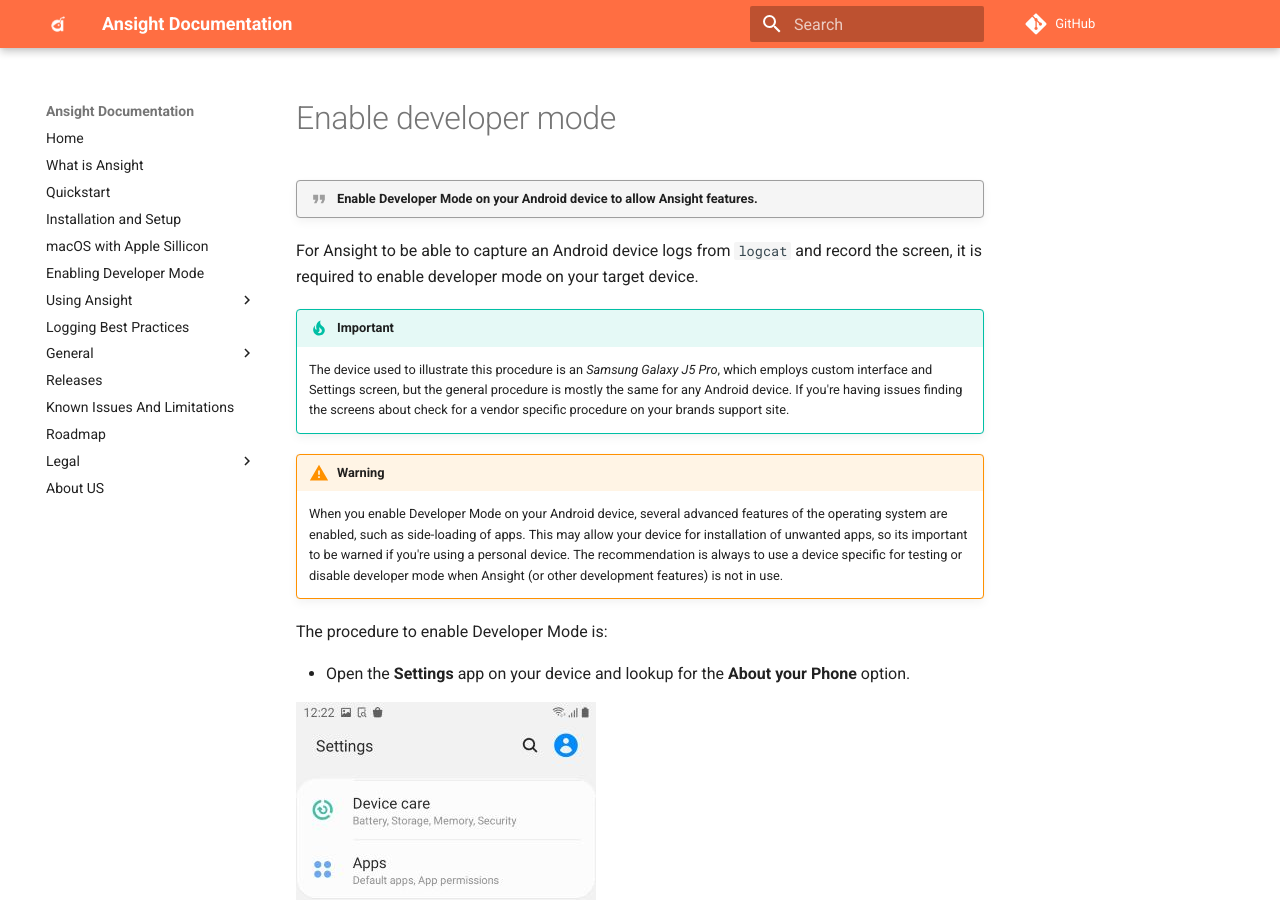
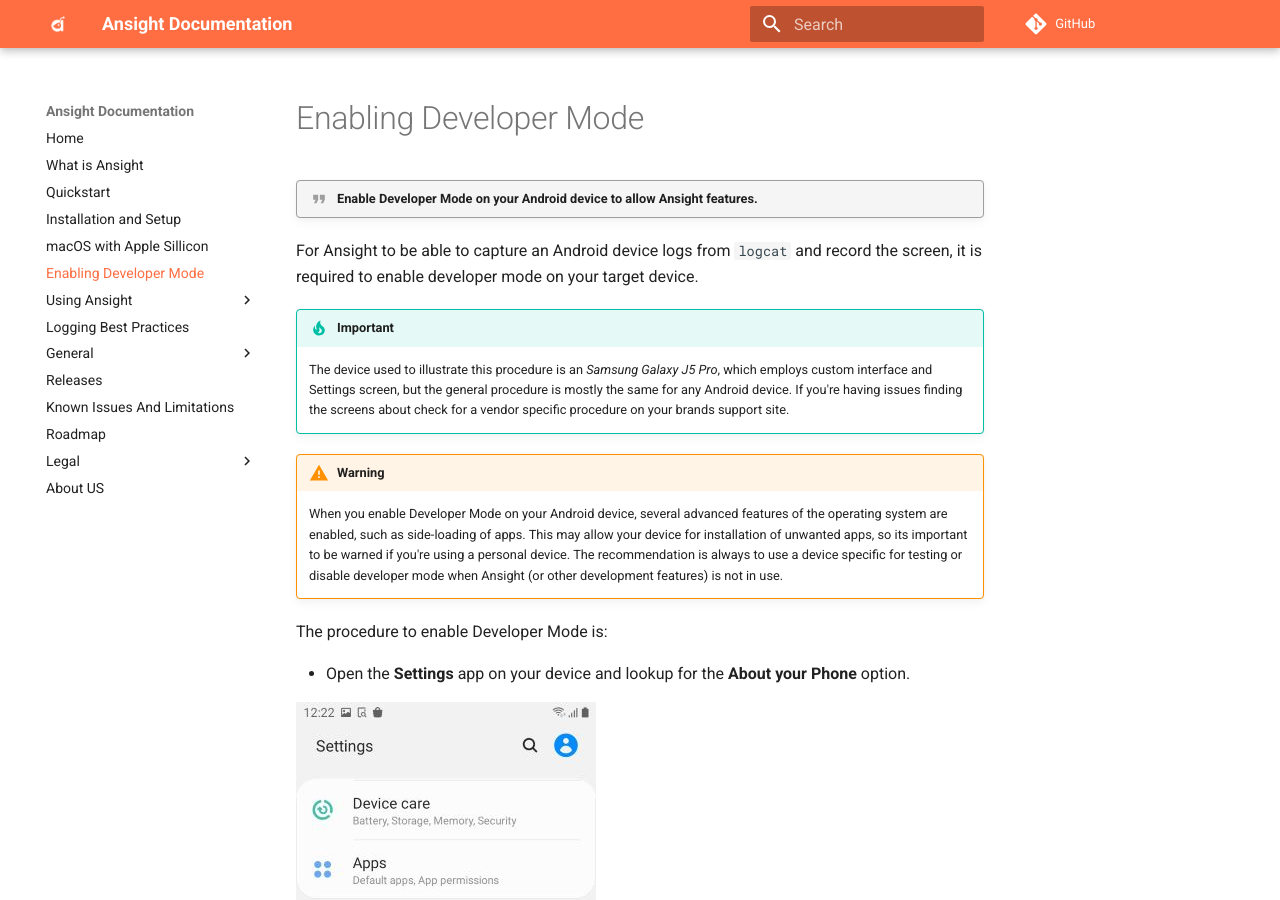
Before and after one commit to Ansight/ansight.github.io, an MkDocs documentation site: the page built from docs/enable-developer-mode.md, in a window 1280 px wide and 900 px high. Built offline with MkDocs 1.6.1 and Material for MkDocs 9.7.7, drawn with Linux system fonts in a browser that asks for light colours; comment, search, counter and statistics services are not loaded.

Commit message:
Update docs

```diff
--- a/mkdocs.yml
+++ b/mkdocs.yml
@@ -38,7 +38,7 @@
 - Quickstart: quickstart.md
 - Installation and Setup: setup.md
 - macOS with Apple Sillicon: setup/macos-apple-silicon.md
-- Enabling Developer Mode: https://developer.android.com/studio/debug/dev-options
+- Enabling Developer Mode: enable-developer-mode.md
 - Using Ansight:
   - Recording Test Sessions: using-ansight/recording-test-sessions.md
   - Replaying Sessions: using-ansight/replaying-sessions.md
```
